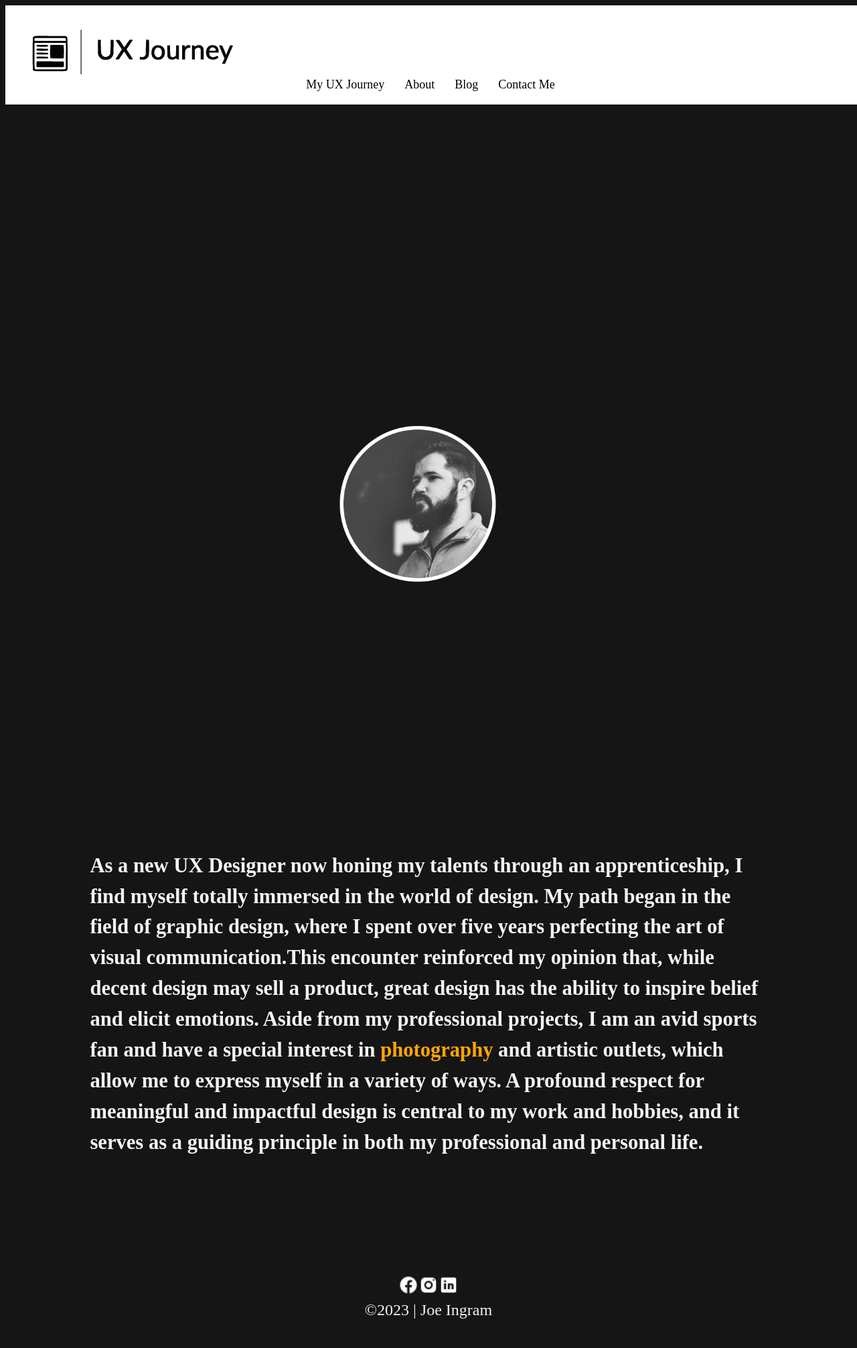
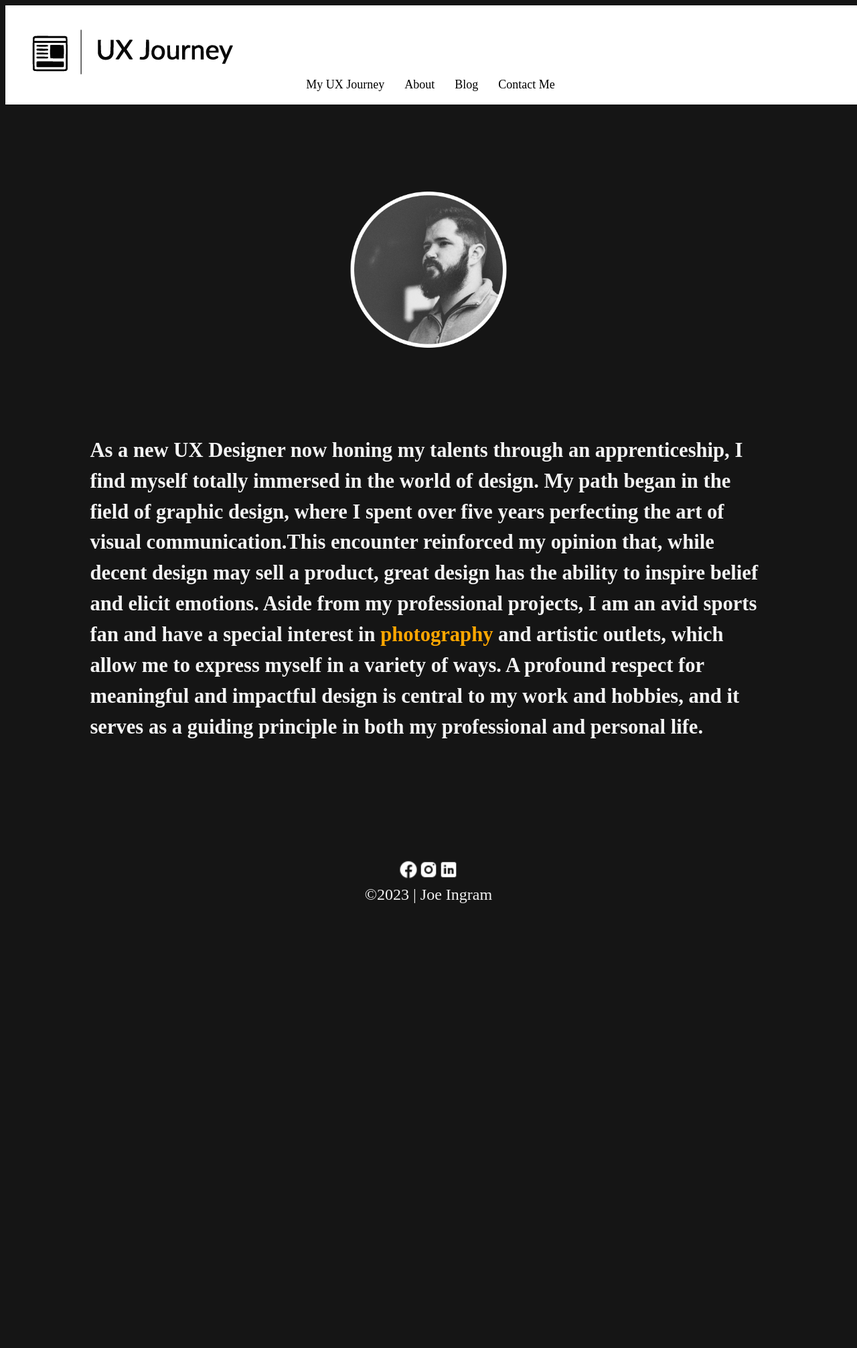
Before and after one commit to myuxjourney/myuxjourney.github.io, a Jekyll site: the page built from about.html, in a window 1280 px wide. Shown: the whole page at 67% size. Built offline with Jekyll 4.4.1, drawn with Linux system fonts in a browser that asks for light colours; nearby versions of some CDN libraries; after the commit the page ends 1392 px from its top, so only the background shows below that.

Commit message:
about me page image position fix

```diff
--- a/_sass/_base.scss
+++ b/_sass/_base.scss
@@ -191,8 +191,6 @@ body:after {
 
 .image-container {
   width: 100%; /* Take full width initially */
-  max-width: 350px; /* Maximum width of 200px */
-  margin: 25%;
   text-align: center;
 }
 
```
